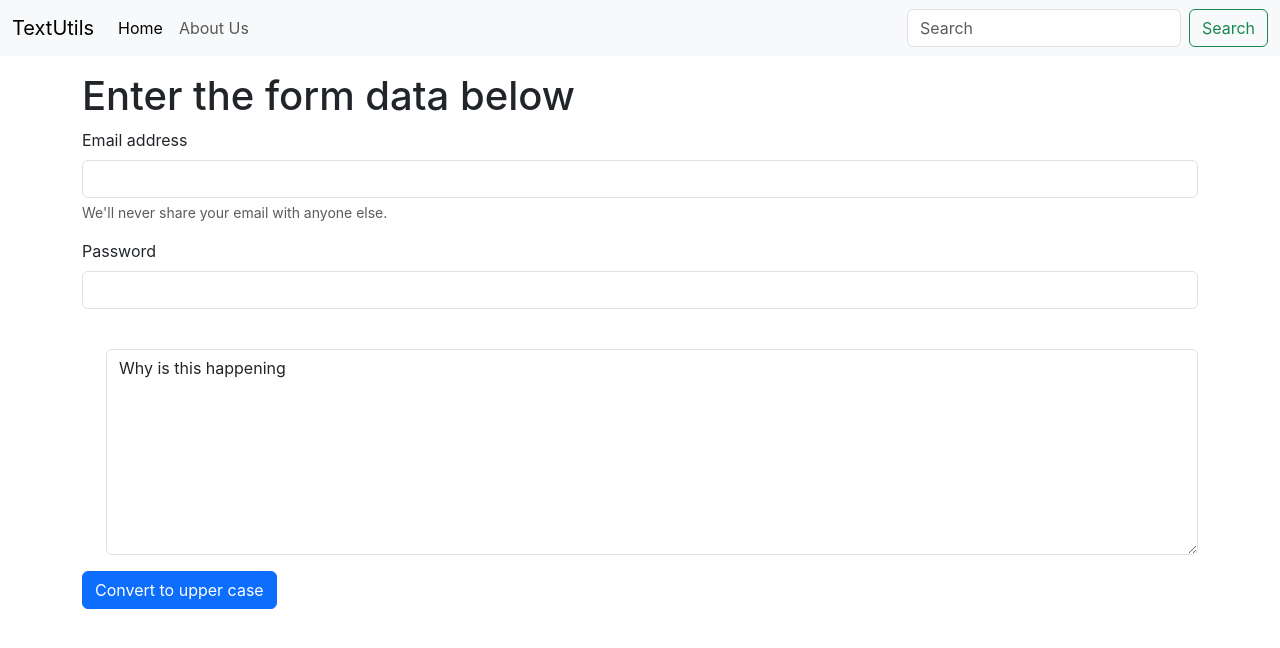
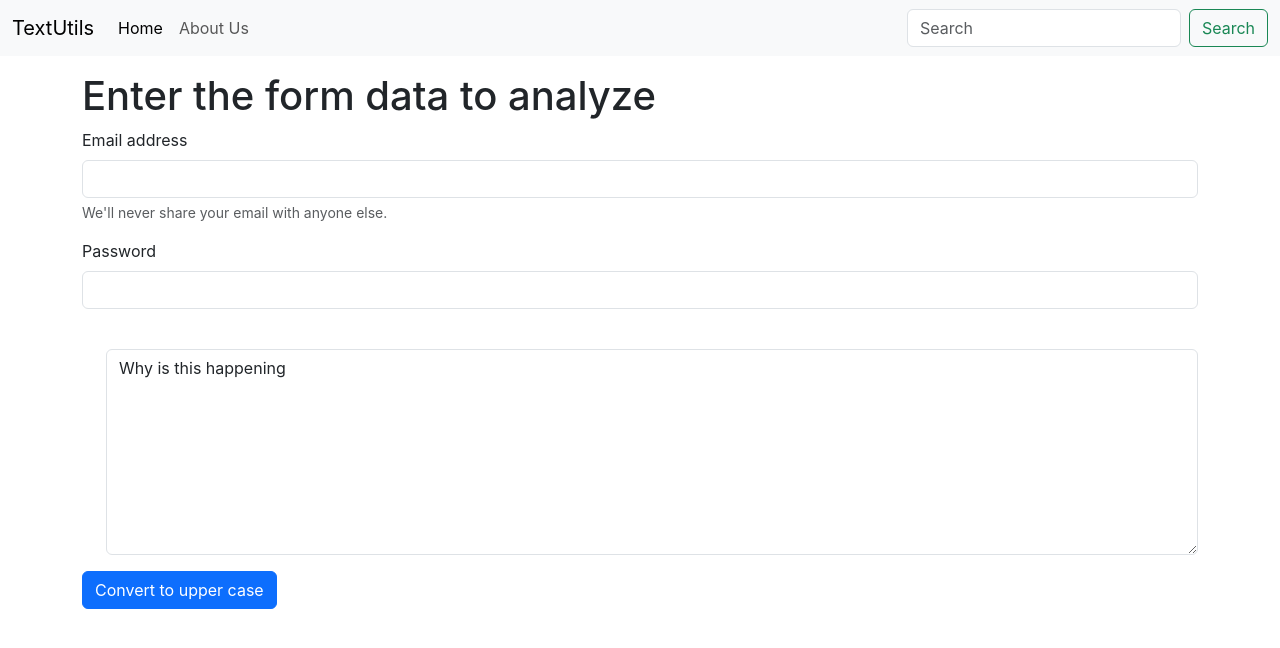
Before and after one commit to Faizan-Ashraf7/React-Projects, a React (Create React App) app in the folder textutils/: page / in a window 1280 px wide. Shown: the top 648 px of the page. Built offline with nearby package versions, Linux system fonts and the light colour scheme.

Commit message:
FIxed bug

```diff
--- a/textutils/src/App.js
+++ b/textutils/src/App.js
@@ -6,7 +6,7 @@ function App() {
     <>
   <Navbar title="TextUtils" aboutText="About Us" />
   <div className="container my-3">
-  <TextForm heading="Enter the form data below"/>
+  <TextForm heading="Enter the form data to analyze"/>
   </div>
     </>
   );
```
